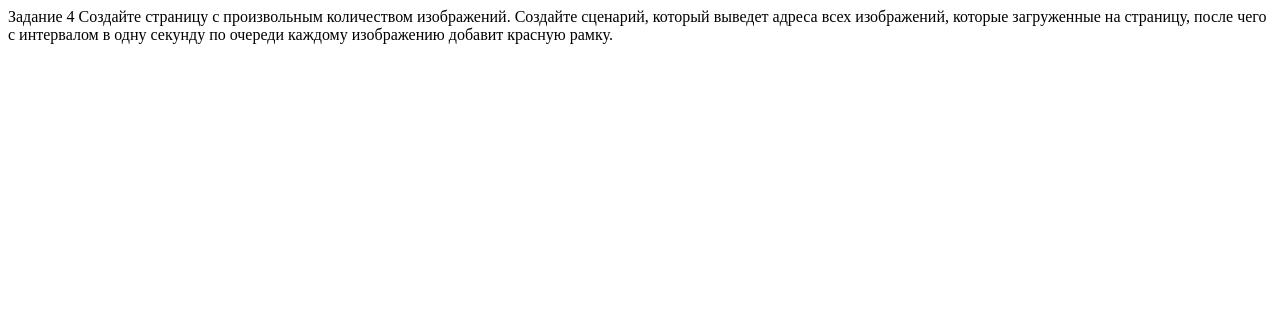
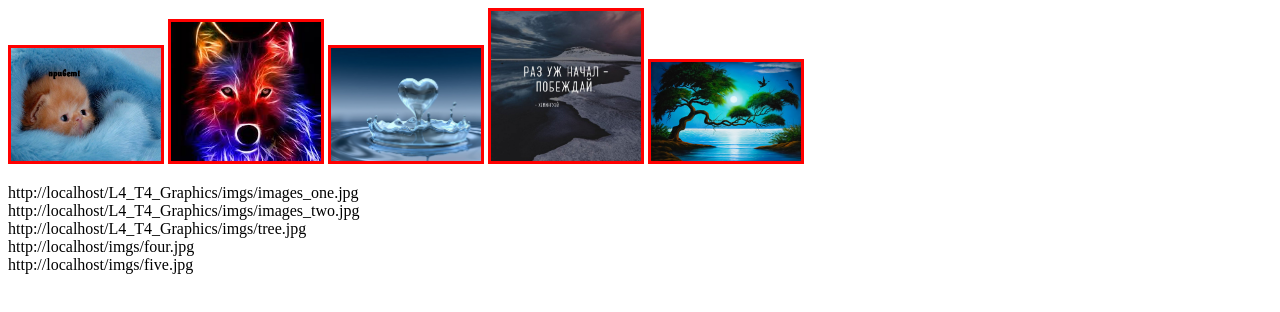
Before and after one commit to rena777-test/LabWorks, a plain HTML site: page L4_T4_Graphics/index.html in a window 1280 px wide. Drawn offline with Linux system fonts and the light colour scheme.

Commit message:
Added files for task4.

```diff
--- a/L4_T4_Graphics/index.html
+++ b/L4_T4_Graphics/index.html
@@ -1,16 +1,30 @@
 <!DOCTYPE html>
 <html lang="en">
+
 <head>
     <meta charset="UTF-8">
     <meta http-equiv="X-UA-Compatible" content="IE=edge">
     <meta name="viewport" content="width=device-width, initial-scale=1.0">
     <title>Task 4.</title>
-    Задание 4
+  <!--   Задание 4
     Создайте страницу с произвольным количеством изображений. Создайте сценарий, который
     выведет адреса всех изображений, которые загруженные на страницу, после чего с интервалом
-    в одну секунду по очереди каждому изображению добавит красную рамку.
+    в одну секунду по очереди каждому изображению добавит красную рамку. -->
+    <link rel="stylesheet" href="styleForTask4.css">
+
 </head>
+
 <body>
+    <div id="imgsContainer">
+        <img src="imgs/images_one.jpg" alt="one">
+        <img src="imgs/images_two.jpg" alt="two">
+        <img src="imgs/tree.jpg" alt="three">
+        <img src="/imgs/four.jpg" alt="four">
+        <img src="/imgs/five.jpg" alt="five">
+    </div>
 
+    <p id="text"></p>
+    <script src="scriptTask4.js"></script>
 </body>
+
 </html>
--- /dev/null
+++ b/L4_T4_Graphics/scriptTask4.js
@@ -0,0 +1,25 @@
+(function() {
+
+	var str = "";
+	var imgs = document.images;
+	document.getElementById("text").innerHTML = "text";
+
+	for (var i = 0; i < imgs.length; i++) {
+		str += imgs[i].src +"<br>";
+	}
+
+	document.getElementById("text").innerHTML = str;
+
+	var k = 0;
+	var id = setInterval(function() {
+		var j = k % imgs.length;
+			imgs[j].style.border = "3px solid red"
+			k++;
+		if (k == imgs.length) {
+			clearInterval(id);
+		}
+
+	}, 1000);
+
+
+}());
--- /dev/null
+++ b/L4_T4_Graphics/styleForTask4.css
@@ -0,0 +1,3 @@
+img{
+    width: 150px;
+}
```
Also changed, not shown: L4_T4_Graphics/imgs/five.jpg (added), L4_T4_Graphics/imgs/four.jpg (added), L4_T4_Graphics/imgs/images_one.jpg (added), L4_T4_Graphics/imgs/images_two.jpg (added), L4_T4_Graphics/imgs/tree.jpg (added).
